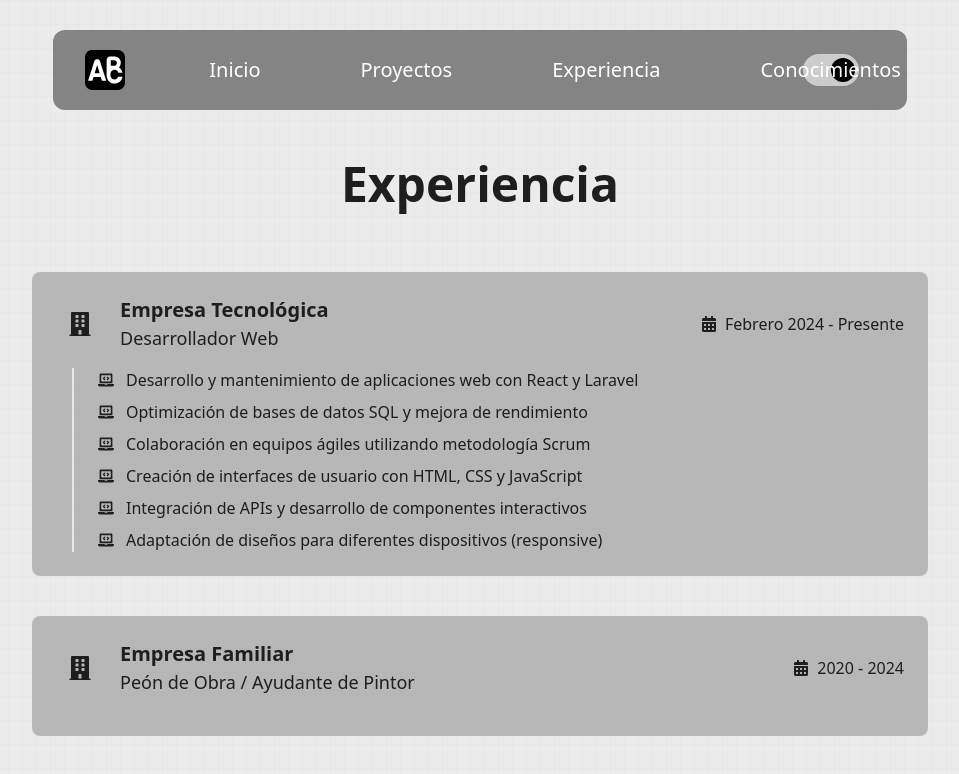
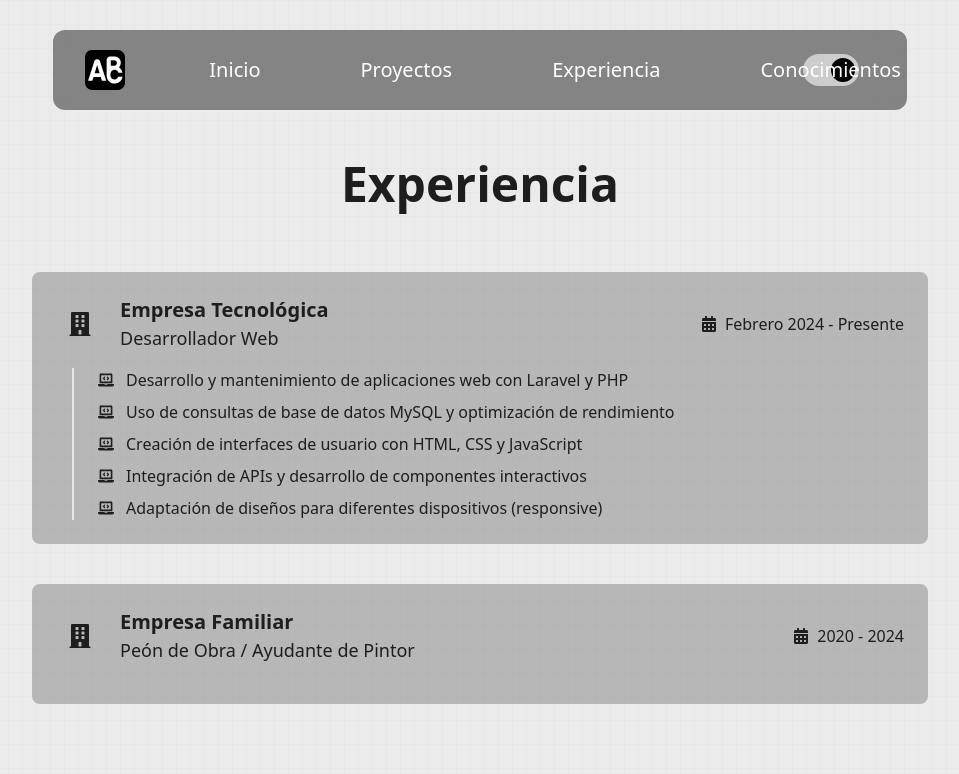
Before and after one commit to alecb6/portfolio, a Next.js app: page /pages/experience in a window 1280 px wide. Shown: the top 774 px of the page, without its empty margins (160-1119 px from the left). Built offline with nearby package versions, Linux system fonts and the light colour scheme; what @midudev/tailwind-animations would draw is missing.

Commit message:
Update experience description to reflect current technologies and practices

```diff
--- a/src/app/pages/experience/page.tsx
+++ b/src/app/pages/experience/page.tsx
@@ -13,9 +13,8 @@ export default function ExperiencePage() {
       position: "Desarrollador Web",
       period: "Febrero 2024 - Presente",
       description: [
-        "Desarrollo y mantenimiento de aplicaciones web con React y Laravel",
-        "Optimización de bases de datos SQL y mejora de rendimiento",
-        "Colaboración en equipos ágiles utilizando metodología Scrum",
+        "Desarrollo y mantenimiento de aplicaciones web con Laravel y PHP",
+        "Uso de consultas de base de datos MySQL y optimización de rendimiento",
         "Creación de interfaces de usuario con HTML, CSS y JavaScript",
         "Integración de APIs y desarrollo de componentes interactivos",
         "Adaptación de diseños para diferentes dispositivos (responsive)",
```
